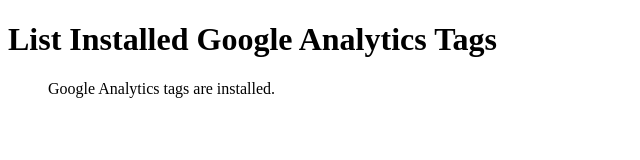
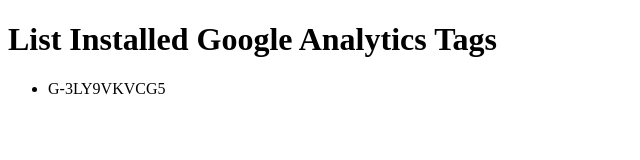
Before and after one commit to kadar77/tag-checker, a plain HTML site: page index.html in a window 1280 px wide. Shown: the whole page, without its empty margins (0-640 px from the left). Drawn offline with Linux system fonts and the light colour scheme.

Commit message:
Update index.html

```diff
--- a/index.html
+++ b/index.html
@@ -7,6 +7,7 @@
     window.dataLayer = window.dataLayer || [];
     function gtag(){dataLayer.push(arguments);}
     gtag('js', new Date());
+
     gtag('config', 'G-3LY9VKVCG5');
     </script>
     <!-- Google tag (gtag.js) -->
@@ -18,20 +19,37 @@
       <li>Loading...</li>
     </ul>
     <script>
+
+        function getGtagContainers() {
+            var tagList = document.getElementById("tag-list");
+            tagList.innerHTML = "";
+
+            var scripts = document.getElementsByTagName('script');
+
+            for (var i = 0; i < scripts.length; i++) {
+                if (scripts[i].src && scripts[i].src.indexOf('googletagmanager.com/gtag/js') > -1) {
+                    var src = scripts[i].src;
+                    var containerId = src.substring(src.indexOf('id=') + 3);
+
+                    var tag = document.createElement("li");
+                    tag.textContent = containerId;
+                    tagList.appendChild(tag);
+                }
+            }
+        }
+
         if (window.dataLayer) {
-            console.log("GTM container is installed!");
+            console.log("gtag container is installed!");
             var ga4MeasurementId = gtag('get', 'G-3LY9VKVCG5');
             console.log('Google Analytics 4 measurement ID: ' + ga4MeasurementId);
             document.getElementById("tag-list").innerHTML = "Google Analytics tags are installed.";
 
+            getGtagContainers();
+
         } else {
-  console.log("GTM container is not installed.");
+            console.log("Gtag container is not installed.");
             document.getElementById("tag-list").innerHTML = "Google Analytics tags are not installed.";
         }
-
-
-
-      //  document.getElementById("tag-list").innerHTML = "Google Analytics tags are not installed.";
 
     </script>
 
```
Lines whose indentation alone changed are shown as unchanged.
